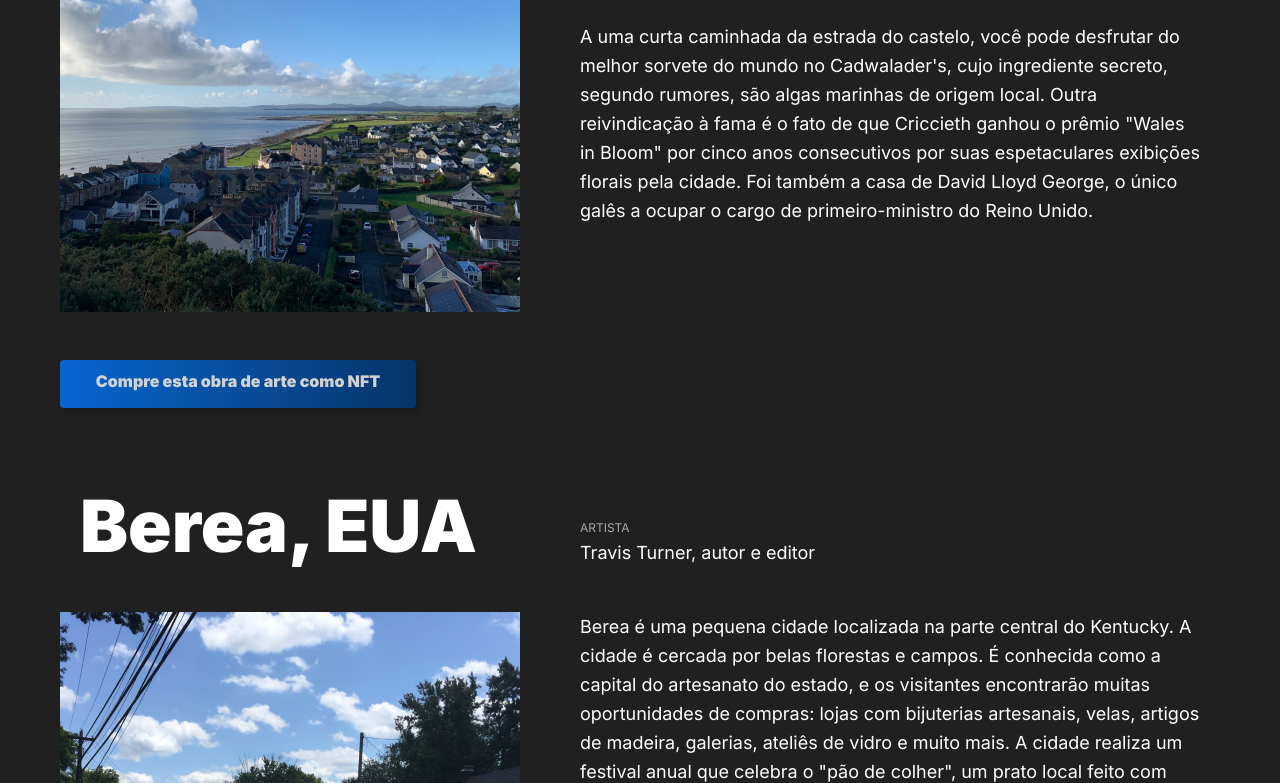
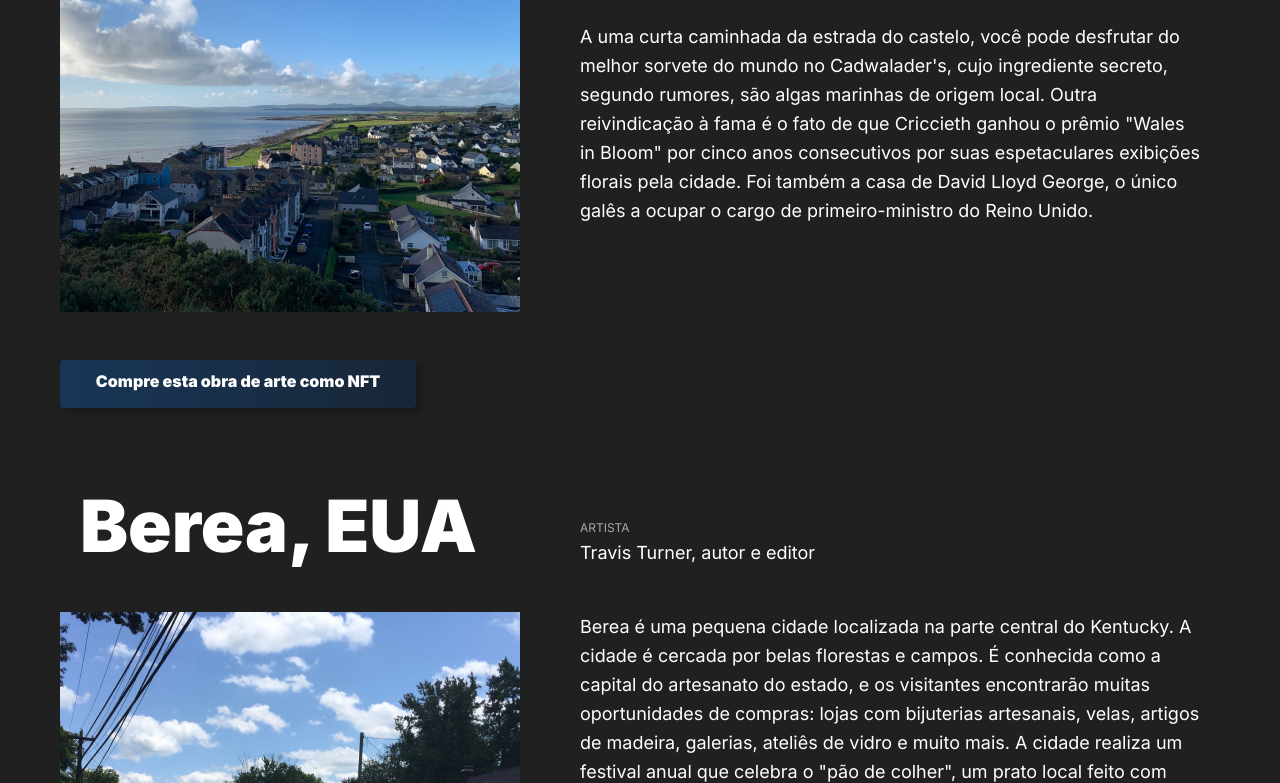
Before and after one commit to DouglasArgenta/web_project_homeland, a plain HTML site: page index.html in a window 1280 px wide. In both pictures the pointer is over the link 238 px from the left and 3374 px from the top of the page. Shown: the part 2991-3774 px from the top of the page. Drawn offline with Linux system fonts and the light colour scheme.

Commit message:
Ajustar gradient

```diff
--- a/blocks/places.css
+++ b/blocks/places.css
@@ -54,7 +54,7 @@
   display: block;
   width: 356.08px;
   height: 48px;
-  background: linear-gradient(to right, #0278fe, #003a7b);
+  background: linear-gradient(90deg, #0278fe 0%, #003a7b 99.98%);
   border-radius: 4px;
   padding: 13px 20px;
   color: #fff;
@@ -74,7 +74,11 @@
 }
 
 .places__button-buy-nft:hover {
-  opacity: 0.8;
+  background: linear-gradient(
+    90deg,
+    rgba(2, 120, 254, 0.25) 0%,
+    rgba(0, 58, 123, 0.25) 99.98%
+  );
 }
 
 .places__artist {
```
